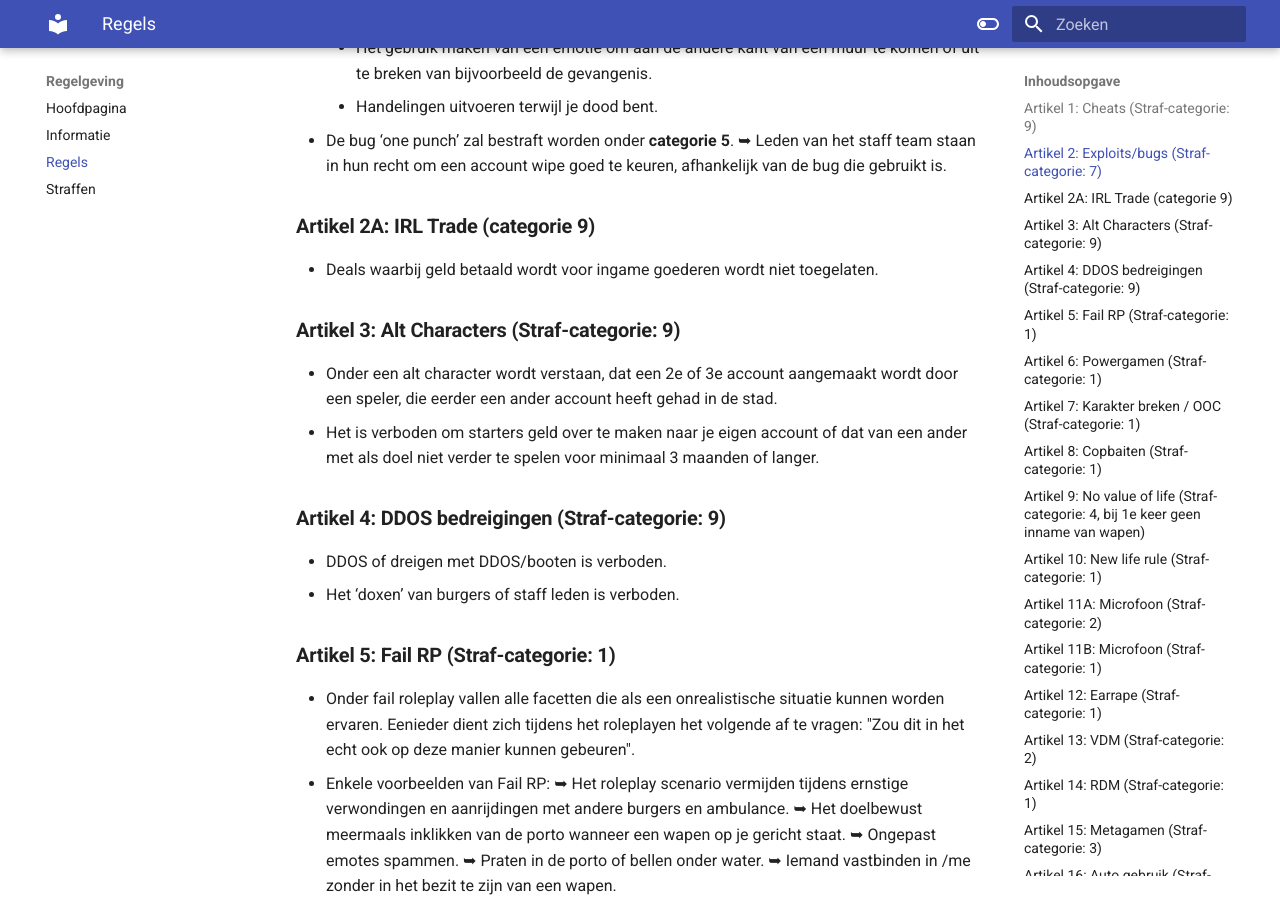
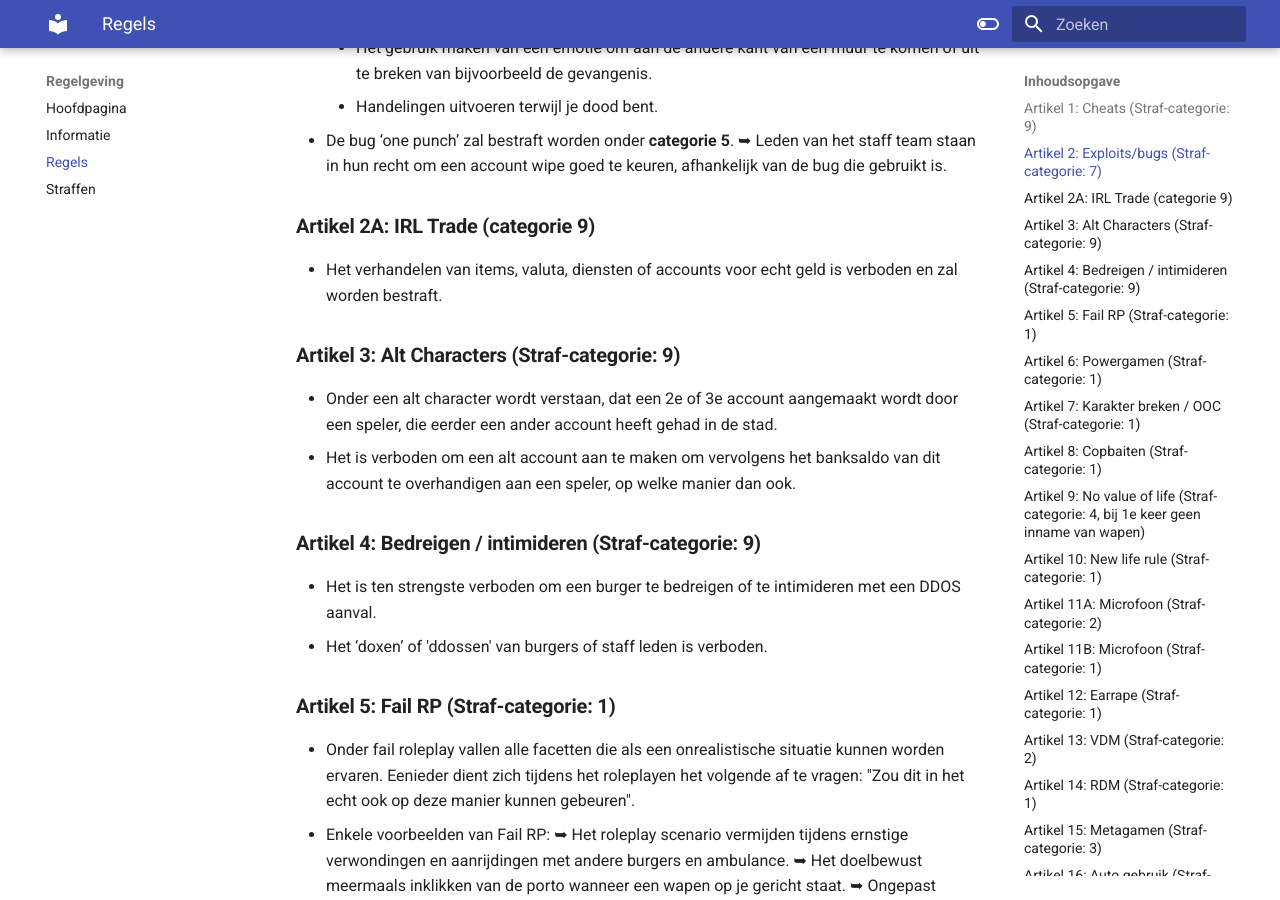
Before and after one commit to ZuiderVeenRP/apv, an MkDocs documentation site: the page built from docs/algemeen.md, in a window 1280 px wide and 900 px high, scrolled down 547 px. Built offline with MkDocs 1.6.1 and Material for MkDocs 9.7.7, drawn with Linux system fonts in a browser that asks for light colours; comment, search, counter and statistics services are not loaded.

Commit message:
Aanpassing artikel 2A, 3 en 4
Artikel 2A: Duidelijk gemaakt dat het gaat om IRL geld.

Artikel 3: Duidelijk gemaakt dat het overmaken van startersgeld op welke manier dan ook verboden is.

Artikel 4: Duidelijk gemaakt dat een bedreiging met een ddos aanval ten strengste verboden is. Ook het doxen/ddossen is verboden.

```diff
--- a/docs/algemeen.md
+++ b/docs/algemeen.md
@@ -18,16 +18,15 @@
 </br>
 
 ### **Artikel 2A: IRL Trade (categorie 9)**
-   - Deals waarbij geld betaald wordt voor ingame goederen wordt niet toegelaten.
-</br>
+   - Het verhandelen van items, valuta, diensten of accounts voor echt geld is verboden en zal worden bestraft.
 
 ### **Artikel 3: Alt Characters (Straf-categorie: 9)**
    - Onder een alt character wordt verstaan, dat een 2e of 3e account aangemaakt wordt door een speler, die eerder een ander account heeft gehad in de stad.
-   - Het is verboden om starters geld over te maken naar je eigen account of dat van een ander met als doel niet verder te spelen voor minimaal 3 maanden of langer.</br>
+   - Het is verboden om een alt account aan te maken om vervolgens het banksaldo van dit account te overhandigen aan een speler, op welke manier dan ook.</br>
 
-### **Artikel 4: DDOS bedreigingen (Straf-categorie: 9)**
-   - DDOS of dreigen met DDOS/booten is verboden.
-   - Het ‘doxen’ van burgers of staff leden is verboden.
+### **Artikel 4: Bedreigen / intimideren (Straf-categorie: 9)**
+   - Het is ten strengste verboden om een burger te bedreigen of te intimideren met een DDOS aanval.
+   - Het ‘doxen’ of 'ddossen' van burgers of staff leden is verboden.
 </br>
 
 ### **Artikel 5: Fail RP (Straf-categorie: 1)**
```
